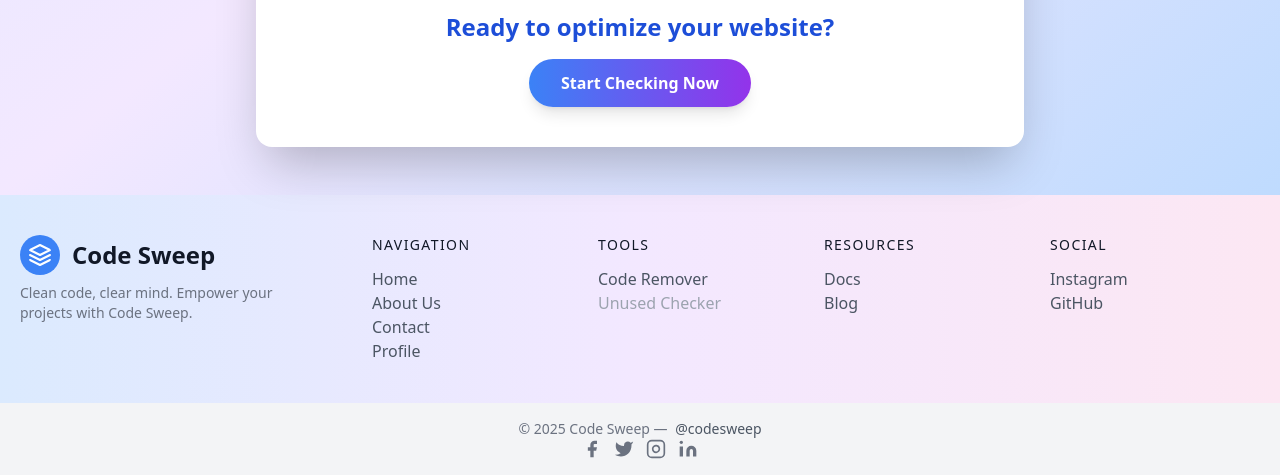
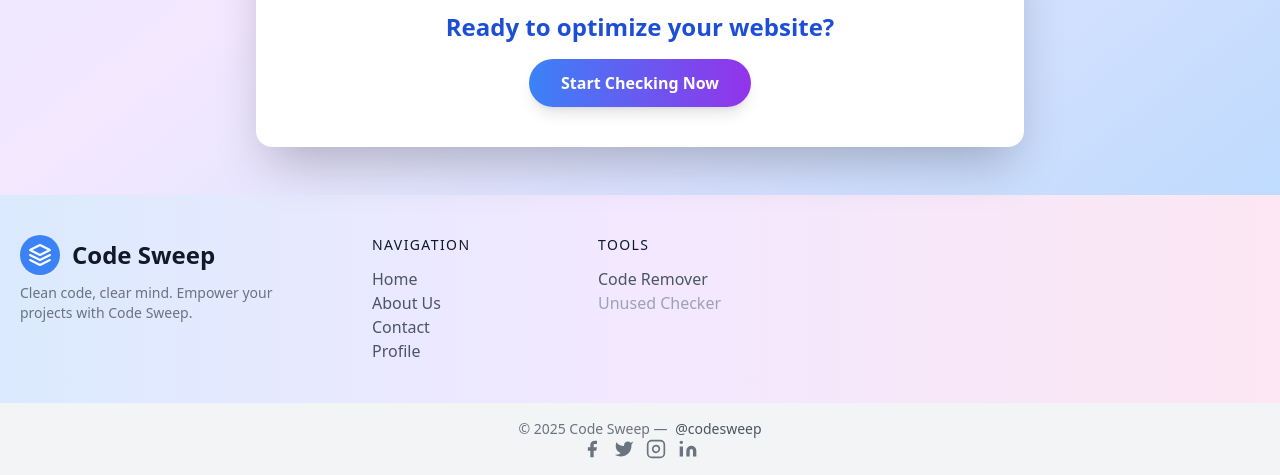
Before and after one commit to Deepraj9119/Code-Sweep-Project, a Django app: page /aboutus/ in a window 1280 px wide. Shown: the part 889-1364 px from the top of the page. Run offline with Django 5.2, Linux system fonts and the light colour scheme; some libraries are stand-ins or nearby versions.

Commit message:
done changes

```diff
--- a/templates/footer.html
+++ b/templates/footer.html
@@ -28,20 +28,8 @@
           <li><a href="#" class="text-gray-400 cursor-not-allowed">Unused Checker</a></li>
         </nav>
       </div>
-      <div class="lg:w-1/4 md:w-1/2 w-full px-4">
-        <h2 class="title-font font-medium text-gray-900 tracking-widest text-sm mb-3">RESOURCES</h2>
-        <nav class="list-none mb-10">
-          <li><a href="#" class="text-gray-600 hover:text-blue-700">Docs</a></li>
-          <li><a href="#" class="text-gray-600 hover:text-blue-700">Blog</a></li>
-        </nav>
-      </div>
-      <div class="lg:w-1/4 md:w-1/2 w-full px-4">
-        <h2 class="title-font font-medium text-gray-900 tracking-widest text-sm mb-3">SOCIAL</h2>
-        <nav class="list-none mb-10">
-          <li><a href="#" class="text-gray-600 hover:text-blue-700">Instagram</a></li>
-          <li><a href="#" class="text-gray-600 hover:text-blue-700">GitHub</a></li>
-        </nav>
-      </div>
+    </div>
+
     </div>
   </div>
   <div class="bg-gray-100">
```
